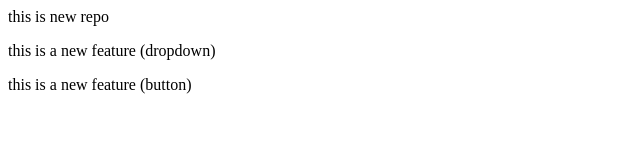
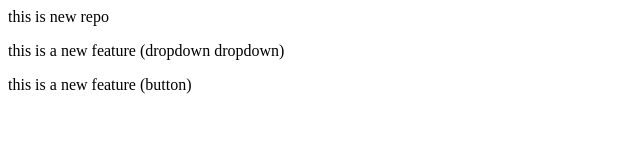
Before and after one commit to MohaamadAlam/localrepo, a plain HTML site: page index.html in a window 1280 px wide. Shown: the full height of the page, 0-640 px from the left. Drawn offline with Linux system fonts and the light colour scheme.

Commit message:
add dropdown 1

```diff
--- a/index.html
+++ b/index.html
@@ -1,5 +1,5 @@
 <p>this is new repo</p>
 
-<p>this is a new feature (dropdown)</p>
+<p>this is a new feature (dropdown dropdown)</p>
 
 <p>this is a new feature (button)</p>
```
